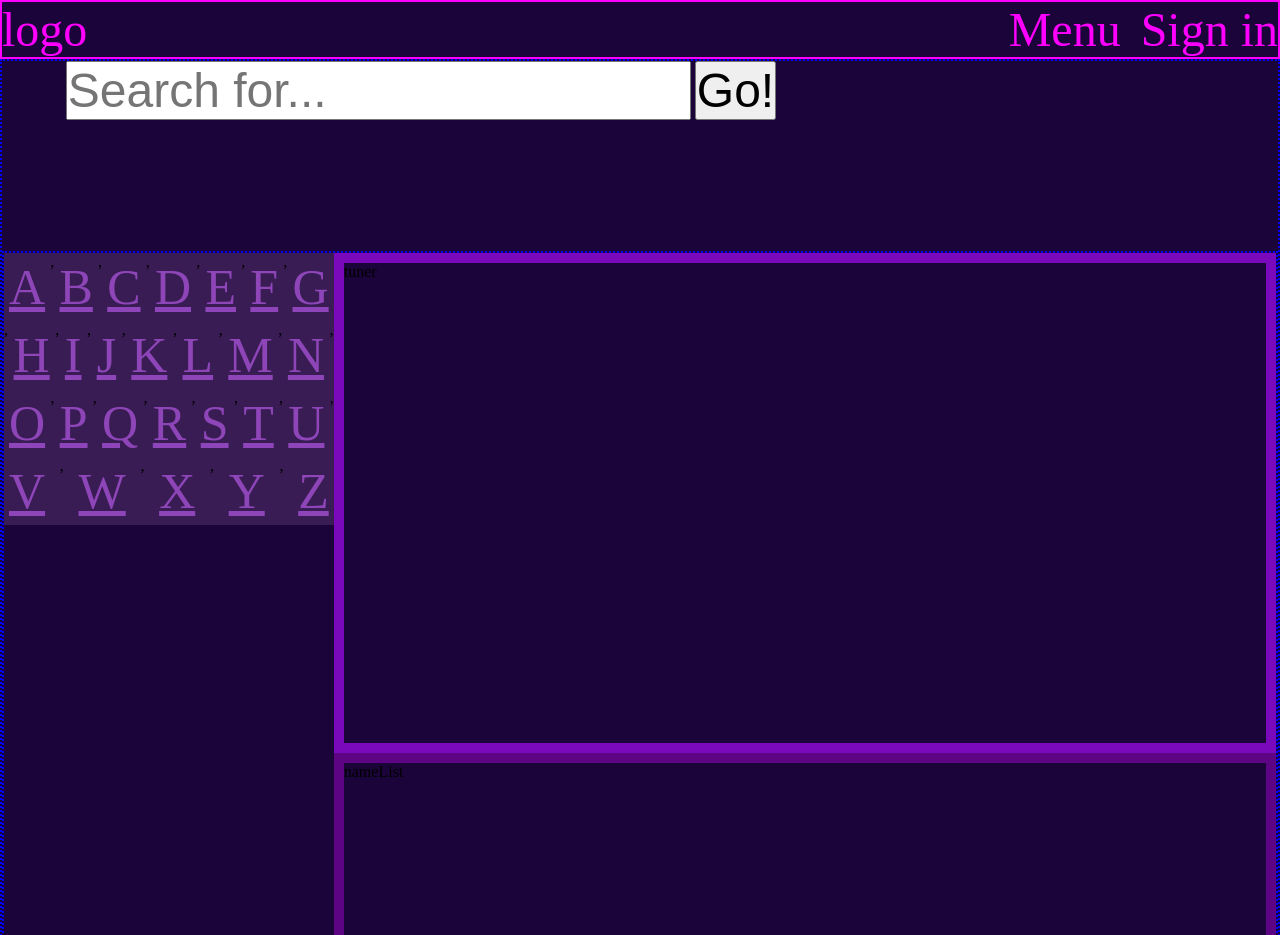
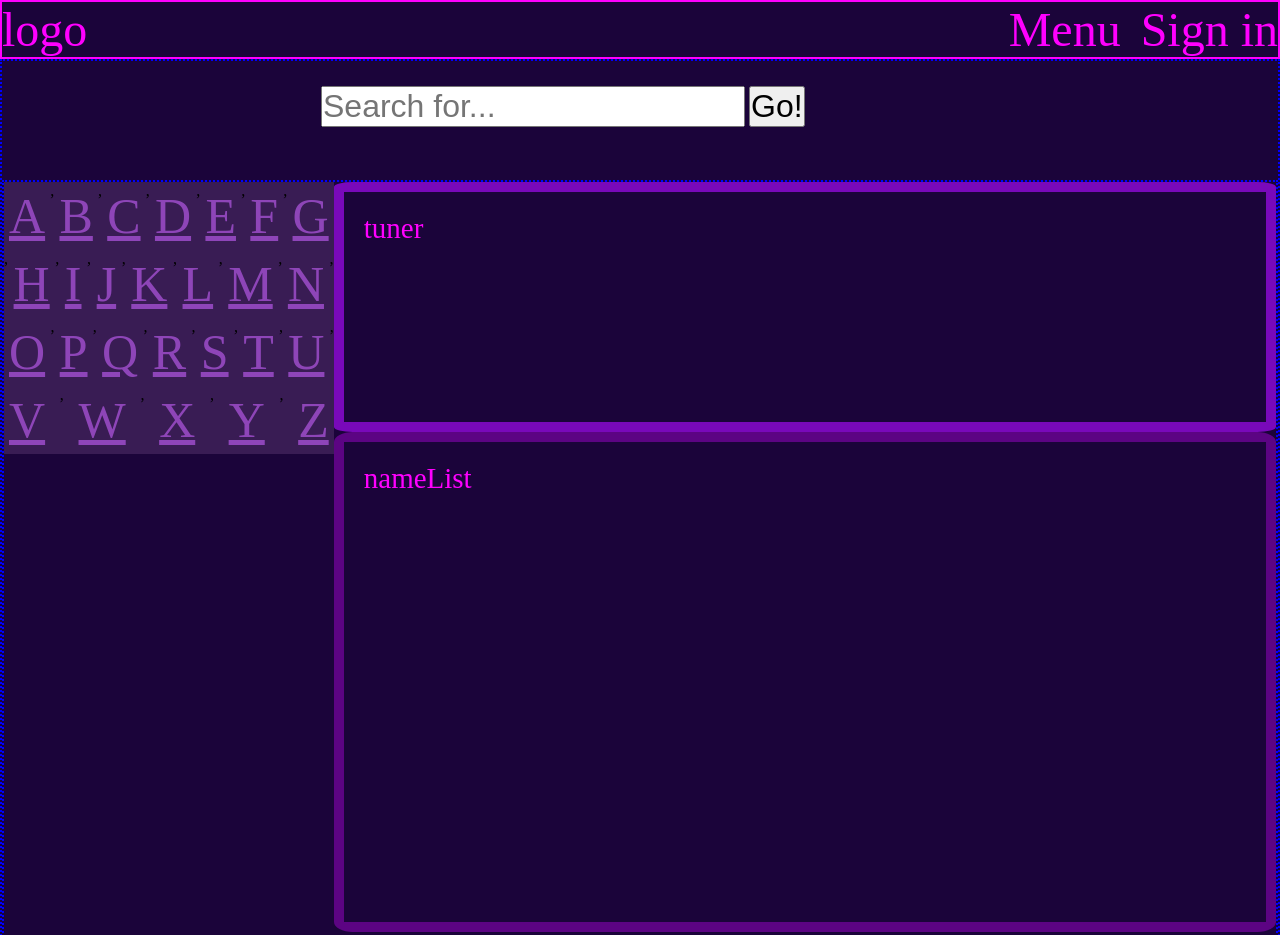
Before and after one commit to michael-carvajal/cool_chords, a plain HTML site: page index.html in a window 1280 px wide. Shown: the top 935 px of the page. Drawn offline with Linux system fonts and the light colour scheme; no server answers.

Commit message:
added extra styling

```diff
--- a/style.css
+++ b/style.css
@@ -1,9 +1,10 @@
-*{
+* {
     box-sizing: border-box;
     padding: 0%;
     margin: 0%;
 }
-body{
+
+body {
     background-color: #1b043a;
 }
 
@@ -17,7 +18,7 @@ header {
 
 }
 
-.logo{
+.logo {
     flex: 1;
 }
 
@@ -26,7 +27,7 @@ header {
     margin-left: 20px;
 }
 
-.main{
+.main {
     height: 2000px;
     display: flex;
     flex-direction: column;
@@ -34,17 +35,18 @@ header {
     border: blue dotted 2px;
 }
 
-.col-lg-6{
-    padding-left: 5%;
-    margin-bottom: 100px;
+.col-lg-6 {
+    padding-left: 25%;
+    margin-top: 25px;
     height: 100px;
 }
 
-.form-control, .btn {
-    font-size: 3em;
+.form-control,
+.btn {
+    font-size: 2em;
 }
 
-.main2{
+.main2 {
     display: flex;
     height: 100%;
     flex-direction: row;
@@ -52,7 +54,7 @@ header {
     border: blue dotted 2px;
 }
 
-.alphabet{
+.alphabet {
     display: flex;
     flex-direction: row;
     flex-wrap: wrap;
@@ -64,19 +66,18 @@ header {
     background-color: rgb(57, 28, 84);
 }
 
-.right_side{
+.right_side {
     display: flex;
     width: 100%;
     flex-direction: column;
     align-items: center;
 }
 
-.alpha_layout{
+.alpha_layout {
     height: auto;
     list-style-type: none;
     font-size: 50px;
     margin: 5px;
-    color: red;
 
 }
 
@@ -84,14 +85,22 @@ header {
     color: #b659e8ae;
 }
 
-.tuner{
-    height: 500px;
+.tuner {
+    height: 250px;
     width: 100%;
     border: #a40df6ae solid 10px;
+    border-radius: 2%;
+    padding: 20px;
+    color: #ff00ff;
+    font-size: 29px;
 }
 
-.nameList{
+.nameList {
     height: 500px;
     width: 100%;
     border: #610588f1 solid 10px;
+    border-radius: 2%;
+    padding: 20px;
+    color: #ff00ff;
+    font-size: 29px;
 }
```
